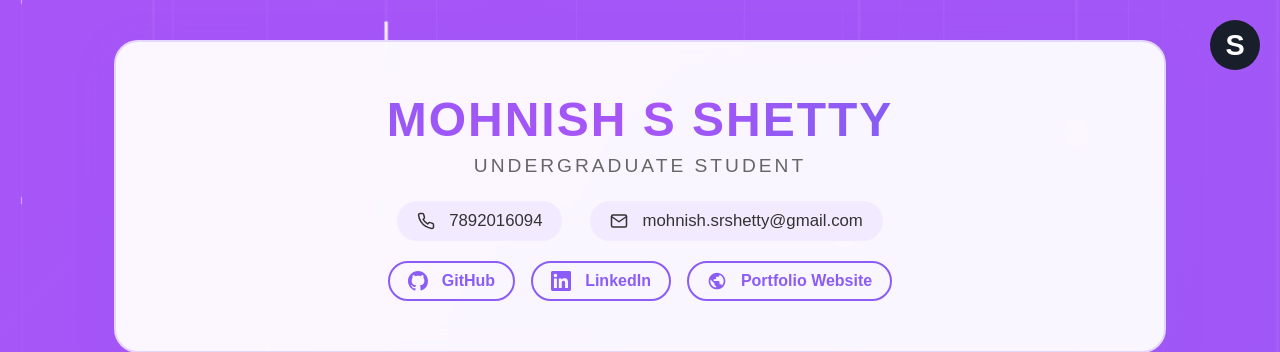
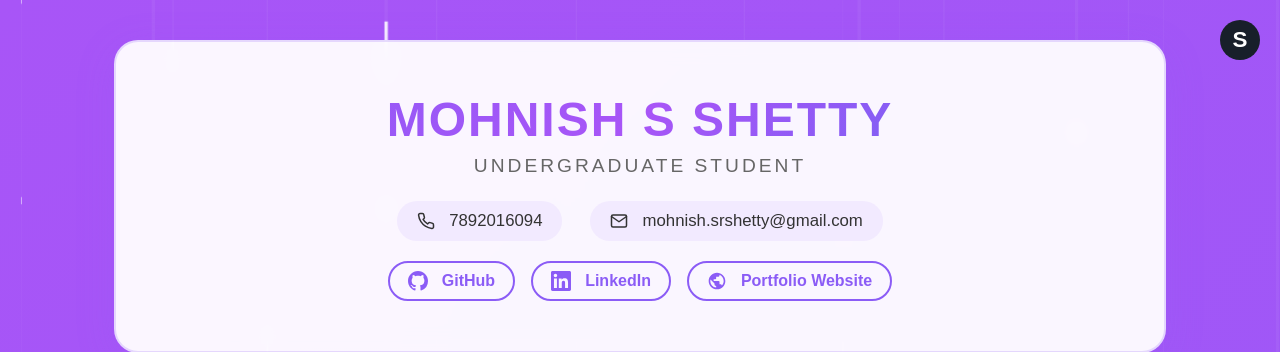
Before and after one commit to mohnish-srshetty/Portfolio, a Node server app: page /portfolio in a window 1280 px wide. Shown: the top 352 px of the page. Run offline with Node 20, Linux system fonts and the light colour scheme; the visitor is signed in with stand-in values (Sample User, id 1); some libraries are stand-ins or nearby versions.

Commit message:
Further reduce profile icon size to 40px for more compact design

```diff
--- a/public/css/styles.css
+++ b/public/css/styles.css
@@ -74,14 +74,14 @@ html {
 }
 
 .portfolio-avatar {
-  width: 50px;
-  height: 50px;
+  width: 40px;
+  height: 40px;
   border-radius: 50%;
   background: #181f2a;
   display: flex;
   align-items: center;
   justify-content: center;
-  font-size: 1.8rem;
+  font-size: 1.4rem;
   color: #fff;
   font-weight: bold;
 }
```
